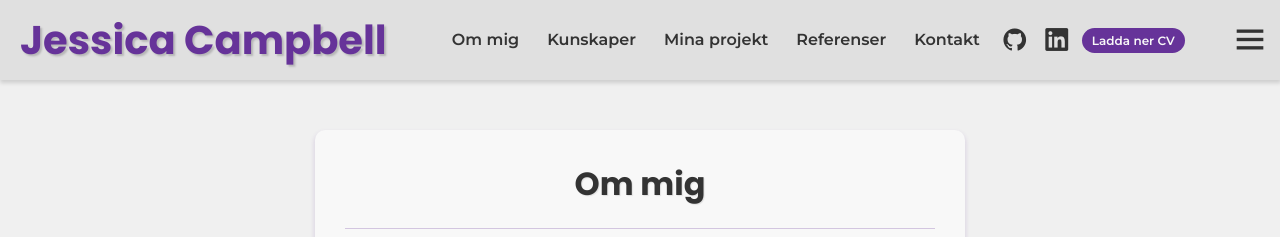
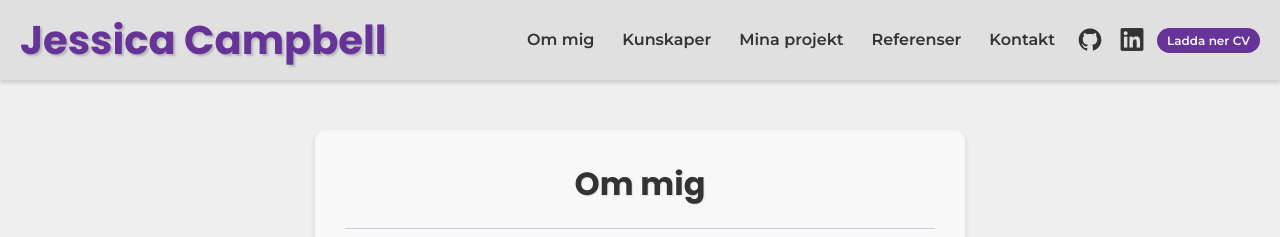
Before and after one commit to jesscampb/jesscampb.github.io, a plain HTML site: page index.html in a window 1280 px wide. Shown: the top 237 px of the page. Drawn offline with nearby package versions, Linux system fonts and the light colour scheme; no server answers; a script that the page names is missing.

Commit message:
Hamburger menu: added class to div container and moved styling to it from the boxicon

```diff
--- a/index.html
+++ b/index.html
@@ -34,7 +34,7 @@
                 </li>
             </ul>
         </nav>
-        <div>
+        <div class="hamburger">
             <i class='bx bx-menu'></i>
         </div>
     </header>
--- a/style.css
+++ b/style.css
@@ -175,12 +175,9 @@ nav {
         0 0 30px rgba(51, 0, 102, 0.7);
 }
 
-header div {
-    display: flex;
-}
-
-.bx-menu {
-    font-size: 2.5rem;
+.hamburger {
+    display: none;
+    font-size: 2rem;
     color: var(--text-color);
 }
 
```
